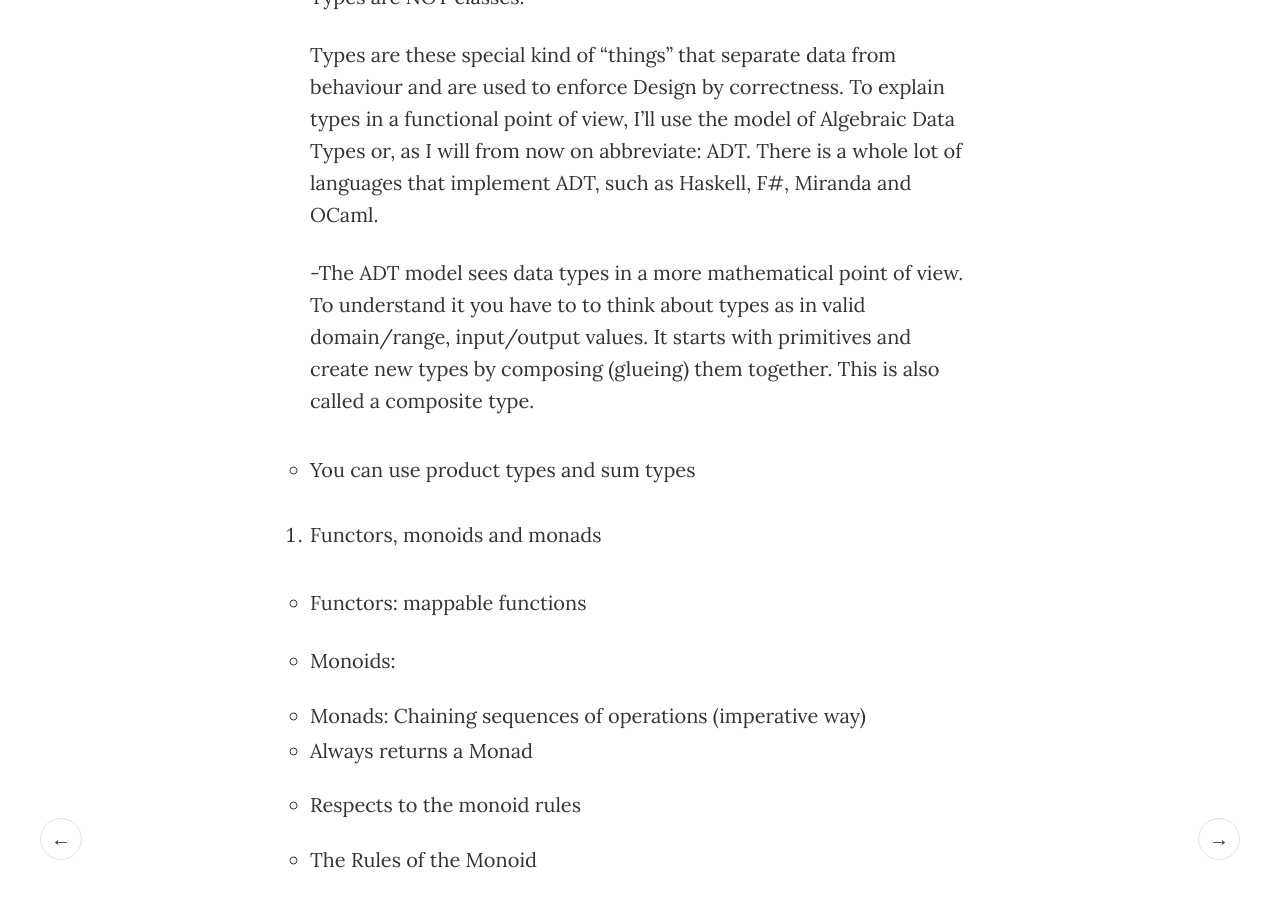
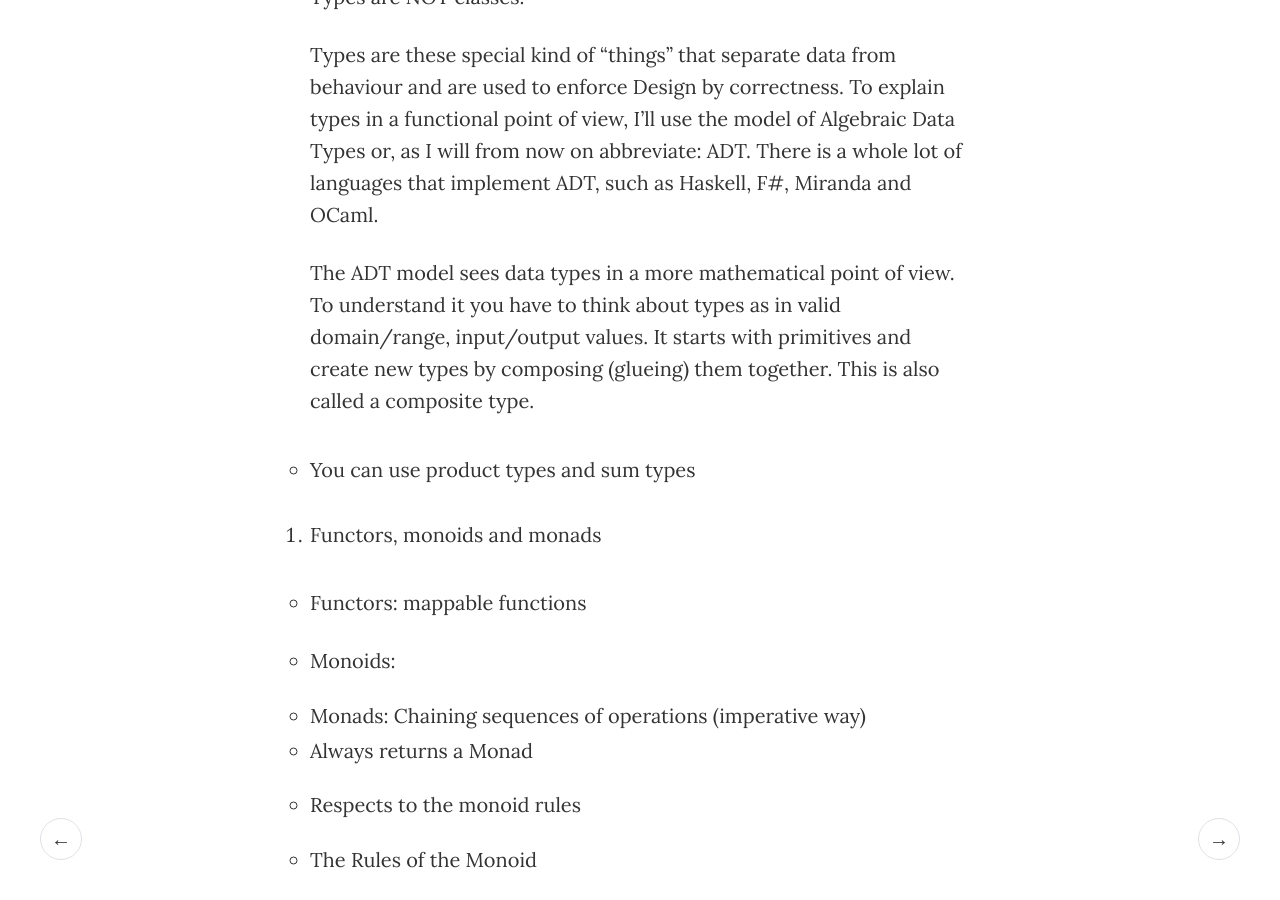
Before and after one commit to lucasviola/lucasviola.github.io, a Jekyll site: the page built from _posts/2015-04-15-functional-programming-patterns.markdown, in a window 1280 px wide and 900 px high, scrolled down 6503 px. Built offline with Jekyll 4.4.1, drawn with Linux system fonts in a browser that asks for light colours; some of the changed text lies outside the part shown.

```diff
--- a/_posts/2015-04-15-functional-programming-patterns.markdown
+++ b/_posts/2015-04-15-functional-programming-patterns.markdown
@@ -137,10 +138,9 @@
 
 Types are NOT classes.
 
-Types are these special kind of “things” that separate data from behaviour and
-are used to enforce Design by correctness. To explain types in a functional point of view, I’ll use the model of Algebraic Data Types or, as I will from now on abbreviate: ADT. There is a whole lot of languages that implement ADT, such as Haskell, F#, Miranda and OCaml.
+Types are these special kind of “things” that separate data from behaviour and are used to enforce Design by correctness. To explain types in a functional point of view, I’ll use the model of Algebraic Data Types or, as I will from now on abbreviate: ADT. There is a whole lot of languages that implement ADT, such as Haskell, F#, Miranda and OCaml.
 
--The ADT model sees data types in a more mathematical point of view. To understand it you have to to think about types as in valid domain/range, input/output values. It starts with primitives and create new types by composing (glueing) them together. This is also called a composite type.
+The ADT model sees data types in a more mathematical point of view. To understand it you have to think about types as in valid domain/range, input/output values. It starts with primitives and create new types by composing (glueing) them together. This is also called a composite type.
 
 - You can use product types and sum types
 
```
Also changed, not shown: other parts of _posts/2015-04-15-functional-programming-patterns.markdown (+2 -1 lines).
